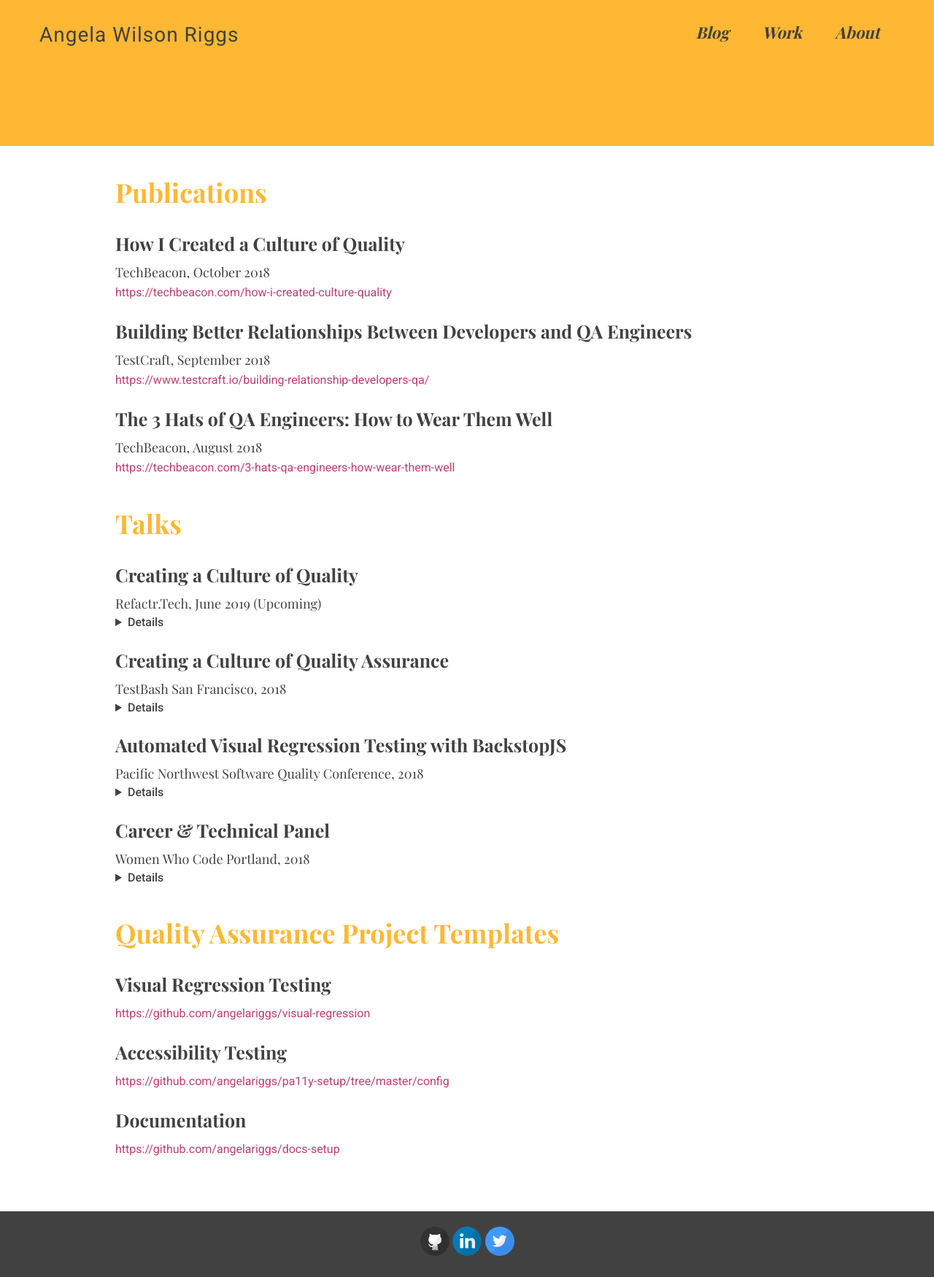
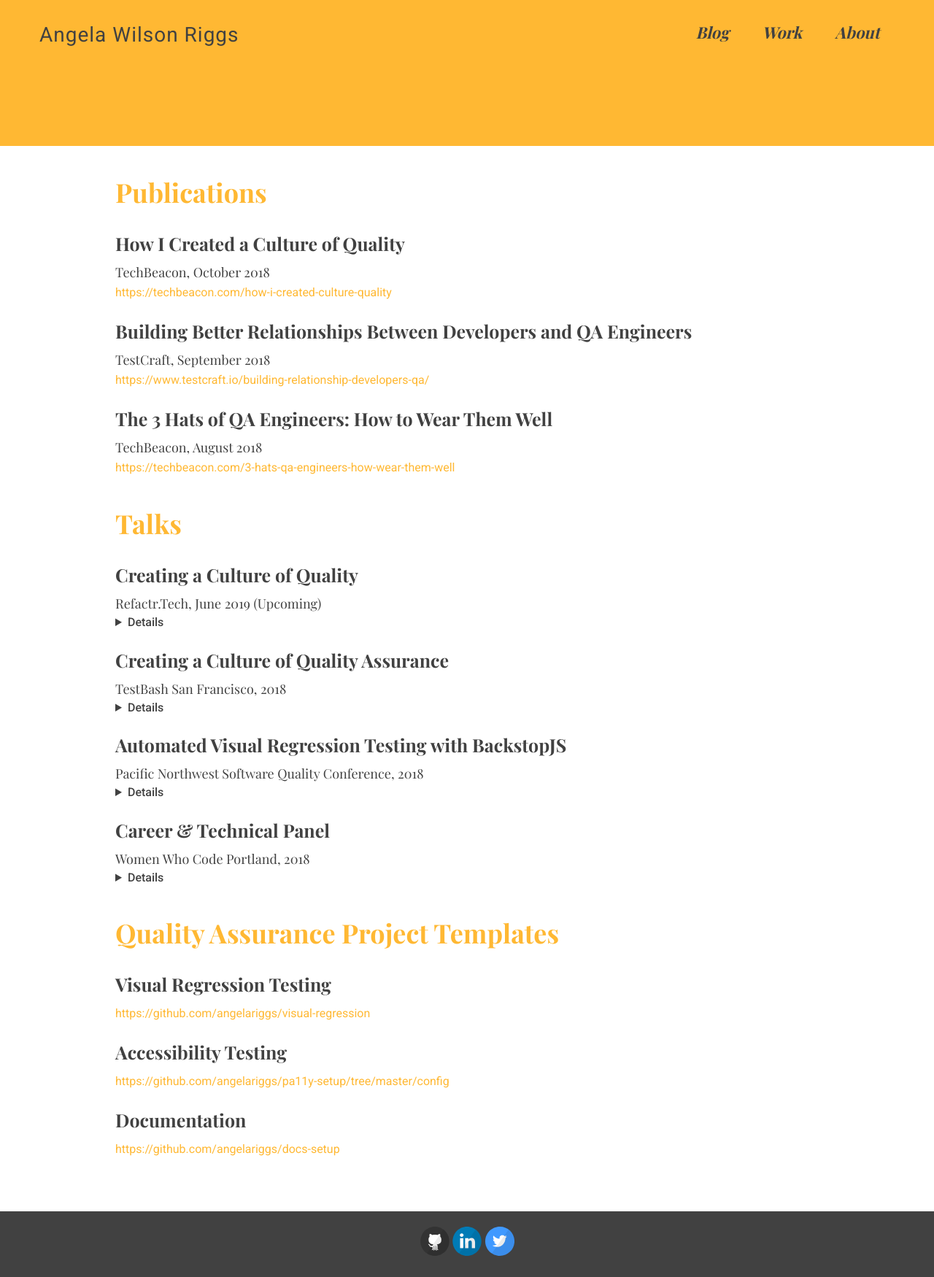
Before and after one commit to angelariggs/angelariggs.github.io, a Jekyll site: the page built from work.md, in a window 1280 px wide. Shown: the whole page at 73% size. Built offline with Jekyll 4.4.1, drawn with Linux system fonts in a browser that asks for light colours; some web fonts are replaced.

Commit message:
back to yellow while i find a better color

```diff
--- a/_sass/_variables.scss
+++ b/_sass/_variables.scss
@@ -5,7 +5,7 @@
 
 //Colors
 $main-color: #FFB833; // golden yellow
-$secondary-color: #C13E72;
+$secondary-color: #FFB833;
 
 // Grays
 $black: #000;
```
